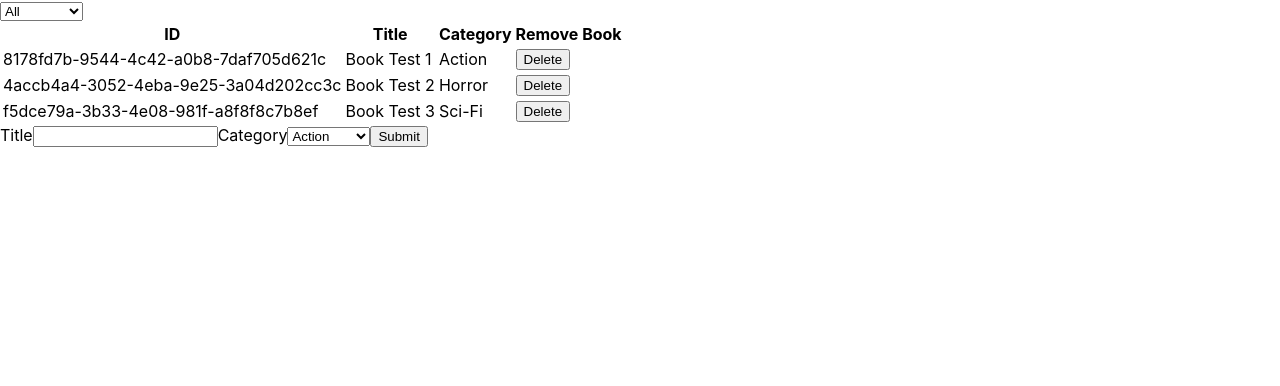
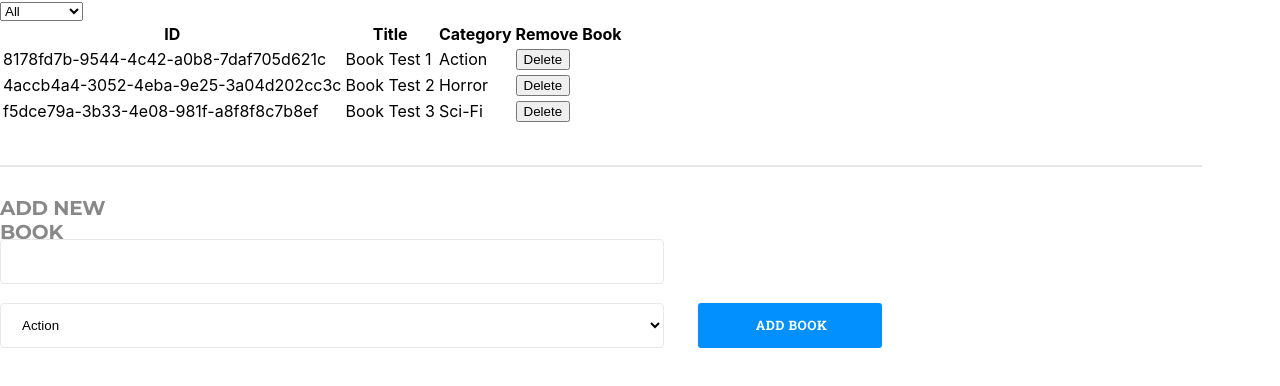
Before and after one commit to jpdf00/bookstore-app, a React (Create React App) app: page / in a window 1280 px wide. Shown: the top 386 px of the page. Built offline with nearby package versions, Linux system fonts and the light colour scheme.

Commit message:
Style BooksForm.

```diff
--- /dev/null
+++ b/src/assets/stylesheets/BooksForm.css
@@ -0,0 +1,64 @@
+@import url('https://fonts.googleapis.com/css2?family=Roboto+Slab:wght@100;200;300;400;500;600;700;800;900&display=swap');
+@import url('https://fonts.googleapis.com/css2?family=Montserrat:ital,wght@0,100;0,200;0,300;0,400;0,500;0,600;0,700;0,800;0,900;1,100;1,200;1,300;1,400;1,500;1,600;1,700;1,800;1,900&display=swap');
+
+.line {
+  width: 75rem;
+  margin: 2.5rem 0.063rem 1.813rem 0;
+  border: solid 1px #e8e8e8;
+}
+
+.formTitle {
+  width: 10.875rem;
+  height: 1.5rem;
+  margin: 1.813rem 32.75rem 0 0;
+  font-family: 'Montserrat', sans-serif;
+  font-size: 1.25rem;
+  font-weight: bold;
+  font-stretch: normal;
+  font-style: normal;
+  line-height: normal;
+  letter-spacing: -0.18px;
+  color: #888;
+}
+
+.inputPanel {
+  box-sizing: border-box;
+  width: 41.5rem;
+  height: 2.813rem;
+  margin: 1.188rem 2.125rem 0 0;
+  padding: 0.813rem 35.688rem 0.813rem 1.063rem;
+  border-radius: 4px;
+  border: solid 1px #e8e8e8;
+  background-color: #fff;
+}
+
+.selectPanel {
+  box-sizing: border-box;
+  width: 41.5rem;
+  height: 2.813rem;
+  margin: 1.188rem 0 0 0;
+  padding: 0.813rem 35.688rem 0.813rem 1.063rem;
+  border-radius: 4px;
+  border: solid 1px #e8e8e8;
+  background-color: #fff;
+}
+
+.submitButton {
+  box-sizing: border-box;
+  width: 11.5rem;
+  height: 2.813rem;
+  margin: 1.188rem 0 0 2.125rem;
+  padding: 0.801rem 1.188rem 0.886rem 1.375rem;
+  border: 0;
+  border-radius: 3px;
+  color: #fff;
+  background-color: #0290ff;
+  font-family: 'Roboto Slab', serif;
+  font-size: 0.813rem;
+  font-weight: bold;
+  font-stretch: normal;
+  font-style: normal;
+  line-height: normal;
+  letter-spacing: 0.5px;
+  text-align: center;
+}
--- a/src/containers/BooksForm.js
+++ b/src/containers/BooksForm.js
@@ -3,6 +3,7 @@ import { v4 as uuidv4 } from 'uuid';
 import { useDispatch } from 'react-redux';
 import { createBook } from '../actions/index';
 import { CATEGORIES } from '../components/CategoryFilter';
+import '../assets/stylesheets/BooksForm.css';
 
 const BooksForm = () => {
   const [title, setTitle] = useState('');
@@ -33,21 +34,19 @@ const BooksForm = () => {
 
   return (
     <form onSubmit={handleSubmit}>
-      <label htmlFor="title">
-        Title
-        <input type="text" name="title" value={title} onChange={handleChangeTitle} />
-      </label>
-      <label htmlFor="title">
-        Category
-        <select name="category" value={category} onChange={handleChangeCategory}>
+      <div className="line" />
+      <h2 className="formTitle">
+        ADD NEW BOOK
+      </h2>
+      <input type="text" name="title" value={title} className="inputPanel" onChange={handleChangeTitle} />
+      <select name="category" value={category} className="selectPanel" onChange={handleChangeCategory} placeholder="CATEGORY">
         {CATEGORIES.map((category) => (
           <option key={uuidv4()} value={category}>
             {category}
           </option>
         ))}
       </select>
-      </label>
-      <button type="submit" name="button">Submit</button>
+      <button type="submit" name="button" className="submitButton">ADD BOOK</button>
     </form>
   );
 };
```
Lines whose indentation alone changed are shown as unchanged.
